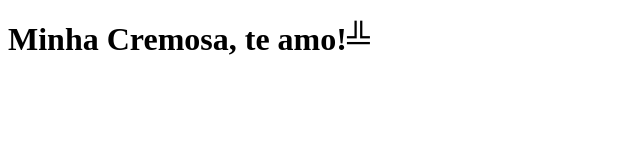
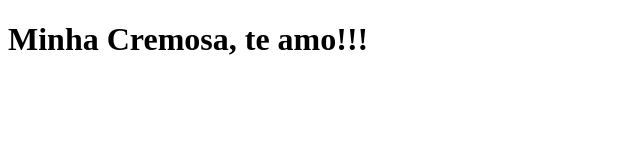
Before and after one commit to PauloHXL/clone-tabnews, a Next.js app: page / in a window 1280 px wide. Shown: the top 160 px of the page, without its empty margins (0-640 px from the left). Built offline with nearby package versions, Linux system fonts and the light colour scheme.

Commit message:
modifica a frase

```diff
--- a/pages/index.js
+++ b/pages/index.js
@@ -1,5 +1,5 @@
 function Home() {
-    return <h1>Minha Cremosa, te amo!╩</h1>
+    return <h1>Minha Cremosa, te amo!!!</h1>
 }
 
 
```
